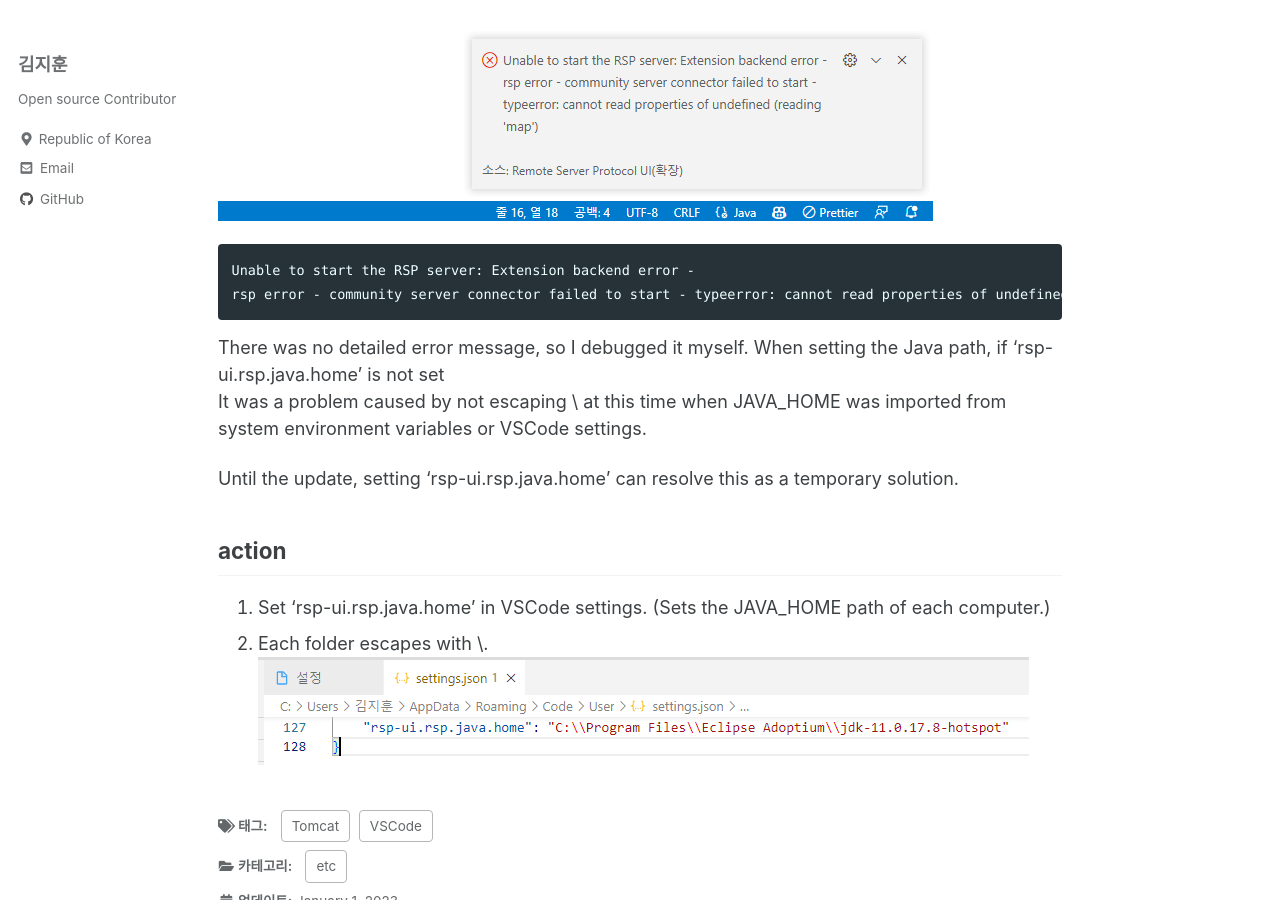
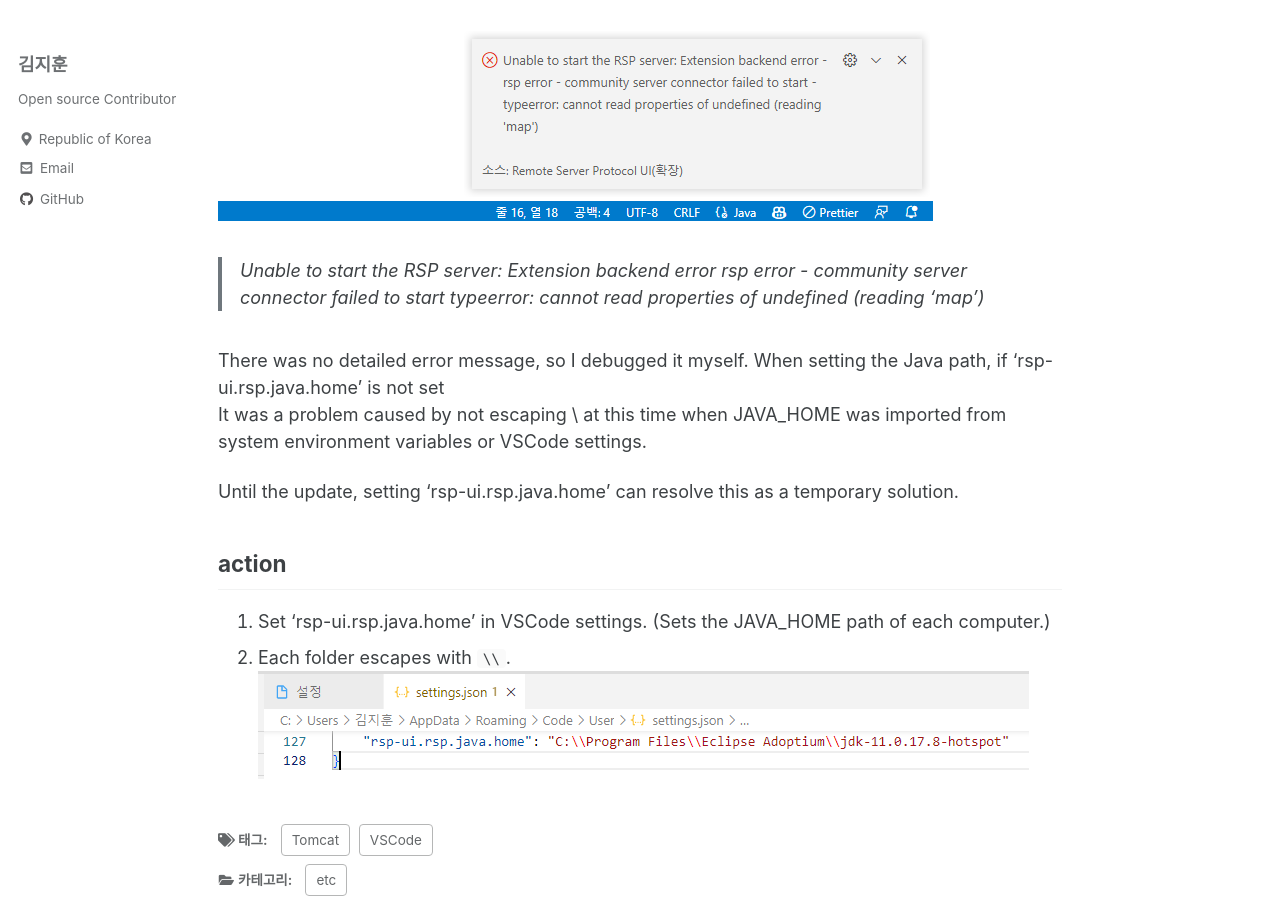
Before and after one commit to shblue21/shblue21.github.io, a Jekyll site: the page built from _posts/etc/2023-01-01-Connector-Failed-to-Start-issue-in-VSCode-Extension-Community-Server.md, in a window 1280 px wide and 900 px high, scrolled down 893 px. Built offline with Jekyll 4.4.1, drawn with Linux system fonts in a browser that asks for light colours; cached includes are drawn as plain includes; comment, search, counter and statistics services are not loaded.

Commit message:
줄바꿈 처리

````diff
--- a/_posts/etc/2023-01-01-Connector-Failed-to-Start-issue-in-VSCode-Extension-Community-Server.md
+++ b/_posts/etc/2023-01-01-Connector-Failed-to-Start-issue-in-VSCode-Extension-Community-Server.md
@@ -22,10 +22,11 @@
 A Connector Failed to Start error occurred while using the Remote Server Protocol UI, a VSCode extension.
 The error message is:
 ![Error](../../img/230101_rsp_error_2.png)
-```
-Unable to start the RSP server: Extension backend error -
-rsp error - community server connector failed to start - typeerror: cannot read properties of undefined (reading 'map')
-```
+
+> Unable to start the RSP server: Extension backend error
+> rsp error - community server connector failed to start
+> typeerror: cannot read properties of undefined (reading 'map')
+
 There was no detailed error message, so I debugged it myself. When setting the Java path, if 'rsp-ui.rsp.java.home' is not set
 It was a problem caused by not escaping \ at this time when JAVA_HOME was imported from system environment variables or VSCode settings.
 
@@ -33,5 +34,5 @@
 
 ## action
 1. Set 'rsp-ui.rsp.java.home' in VSCode settings. (Sets the JAVA_HOME path of each computer.)
-2. Each folder escapes with \\.
+2. Each folder escapes with `\\`.
 ![Setting](../../img/230101_rsp_error_3.png)
````
Also changed, not shown: _posts/etc/2023-01-01-VSCode-확장-Community-Server의-Connector-Failed-to-Start-에러.md (+1 -0 lines).
